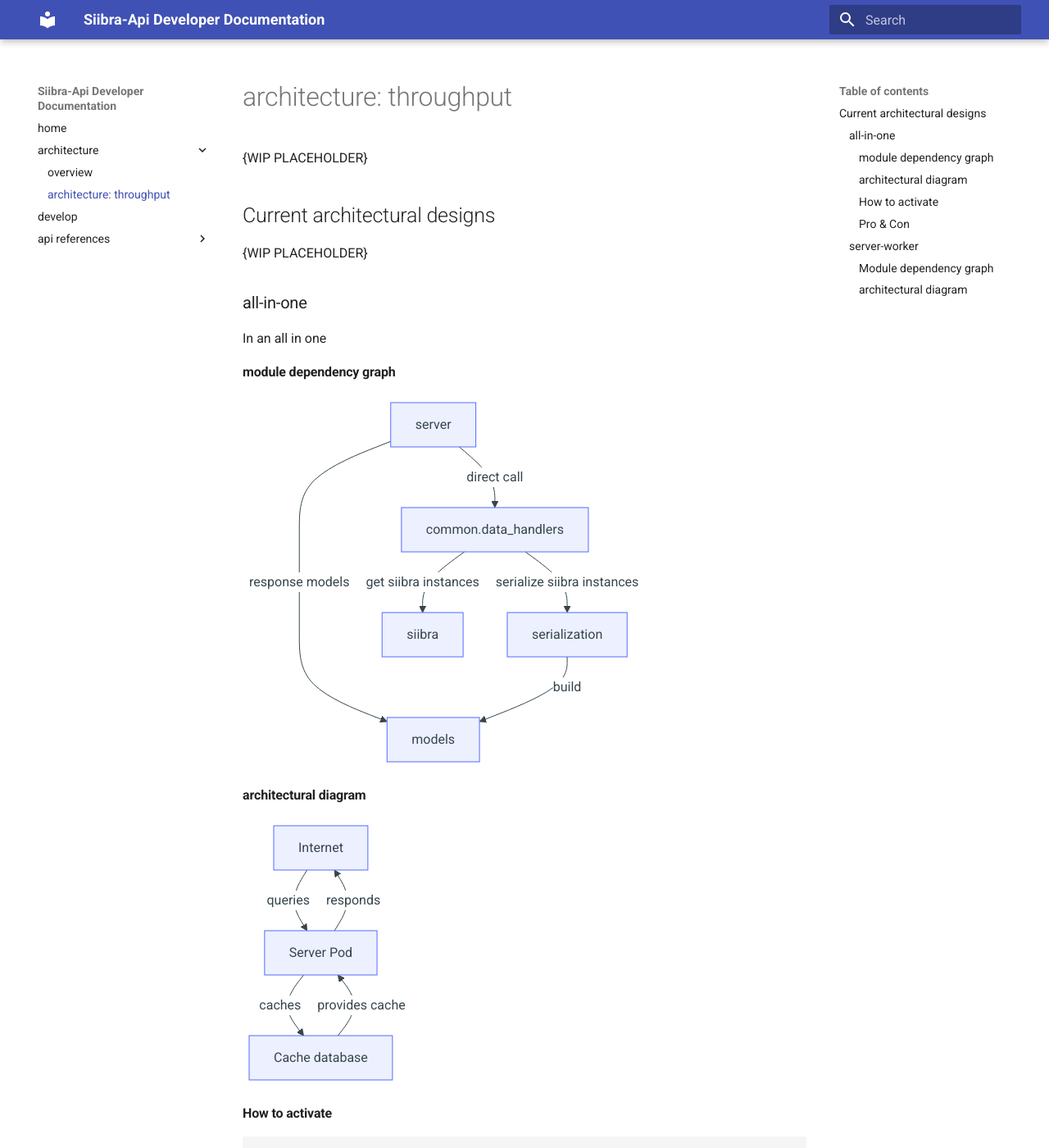
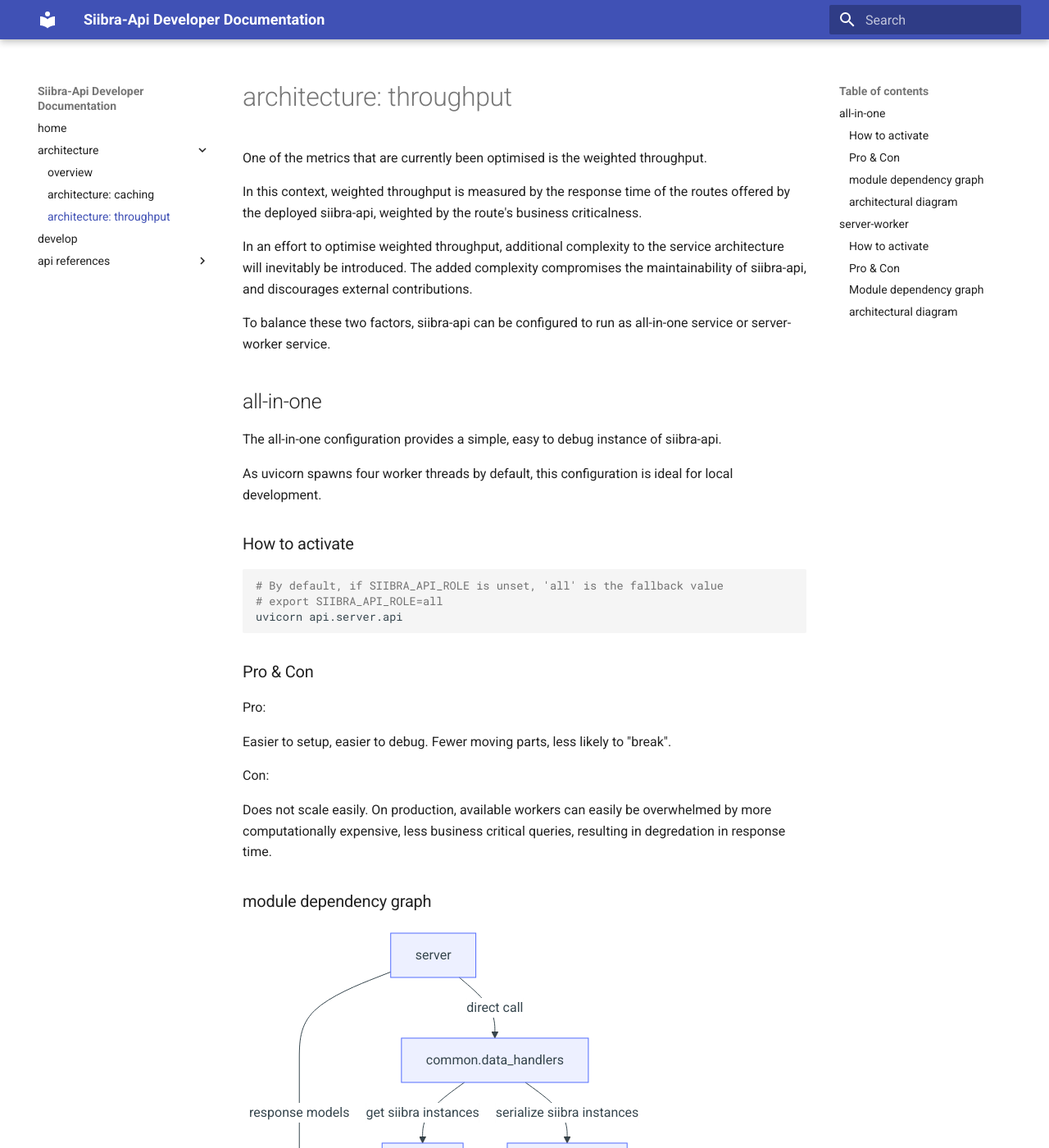
Before and after one commit to FZJ-INM1-BDA/siibra-api, an MkDocs documentation site: the page built from docs/architecture.throughput.md, in a window 1280 px wide and 1400 px high. Shown: the whole window at 82% size. Built offline with MkDocs 1.6.1 and Material for MkDocs 9.7.7, drawn with Linux system fonts in a browser that asks for light colours; some of the changed text lies outside the part shown.

````diff
--- a/docs/architecture.throughput.md
+++ b/docs/architecture.throughput.md
@@ -1,14 +1,36 @@
-{WIP PLACEHOLDER}
+One of the metrics that are currently been optimised is the weighted throughput.
 
-## Current architectural designs
+In this context, weighted throughput is measured by the response time of the routes offered by the deployed siibra-api, weighted by the route's business criticalness.
 
-{WIP PLACEHOLDER}
+In an effort to optimise weighted throughput, additional complexity to the service architecture will inevitably be introduced. The added complexity compromises the maintainability of siibra-api, and discourages external contributions.
 
-### all-in-one
+To balance these two factors, siibra-api can be configured to run as all-in-one service or server-worker service.
 
-In an all in one
+## all-in-one
 
-#### module dependency graph
+The all-in-one configuration provides a simple, easy to debug instance of siibra-api.
+
+As uvicorn spawns four worker threads by default, this configuration is ideal for local development.
+
+### How to activate
+
+```bash
+# By default, if SIIBRA_API_ROLE is unset, 'all' is the fallback value
+# export SIIBRA_API_ROLE=all
+uvicorn api.server.api
+```
+
+### Pro & Con
+
+Pro:
+
+Easier to setup, easier to debug. Fewer moving parts, less likely to "break".
+
+Con:
+
+Does not scale easily. On production, available workers can easily be overwhelmed by more computationally expensive, less business critical queries, resulting in degredation in response time.
+
+### module dependency graph
 
 ```mermaid
 flowchart TD
@@ -28,7 +50,7 @@
 	serialization --> |build| models
 ```
 
-#### architectural diagram
+### architectural diagram
 
 ```mermaid
 flowchart TD
@@ -44,29 +66,42 @@
     OpenshiftServer --> |responds| Internet
 ```
 
+## server-worker
 
-#### How to activate
+siibra-api can be configured to run with a server-worker architeture. This allows the deployed app be more robust on a production environment.
 
+!!! note
+    In order to achieve roughly the same performance, at least 4 worker nodes needs to be spawned.
+
+### How to activate
+
+server:
 ```bash
-export SIIBRA_API_ROLE=all
+export SIIBRA_API_ROLE=server
 uvicorn api.server.api
 ```
 
-#### Pro & Con
+worker(s): (feel free to spawn as many instance as resource allows/you wish)
+```bash
+export SIIBRA_API_ROLE=worker
+# listen on all queues by:
+celery -A api.worker.app worker -l INFO
+# or listen to specific queues by:
+celery -A api.worker.app worker -l INFO -Q 0.3.11.siibraapilatest.core
+```
+
+### Pro & Con
 
 Pro:
 
-Easy to setup, easy to debug. Fewer moving parts, less likely to "break".
+Robust, customizable, scale easily. Allow business critical routes/jobs to be prioritised.
 
 Con:
 
-Does not scale easily. On production, available workers can easily be overwhelmed, resulting in
+Complex to setup, overhead (via message broker).
 
-### server-worker
 
-On the contrary, the design that offers some flexibility is the server-worker design.
-
-#### Module dependency graph
+### Module dependency graph
 
 ```mermaid
 flowchart TD
@@ -90,7 +125,7 @@
 	serialization --> |build| models
 ```
 
-#### architectural diagram
+### architectural diagram
 
 ```mermaid
 flowchart TD
--- a/mkdocs.yml
+++ b/mkdocs.yml
@@ -51,9 +51,11 @@
   - home: 'index.md'
   - architecture:
     - 'overview': 'architecture.overview.md'
+    - 'architecture: caching': 'architecture.caching.md'
     - 'architecture: throughput': 'architecture.throughput.md'
   - develop: 'develop.md'
   - api references:
+    - api.config: 'api.config.md'
     - api.server: 'api.server.md'
     - api.worker: 'api.worker.md'
     - api.models: 'api.models.md'
````
Also changed, not shown: docs/api.config.md (added, +1 -0 lines), docs/architecture.caching.md (added, +38 -0 lines), 2 other files.
